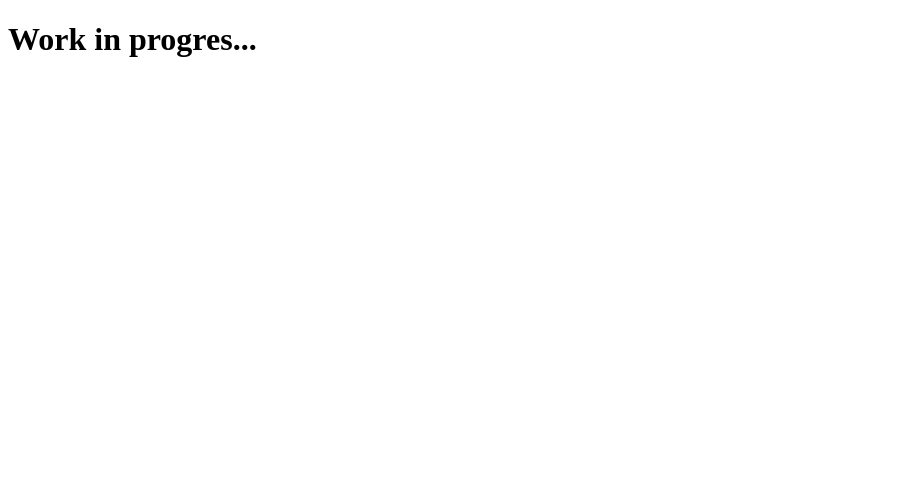
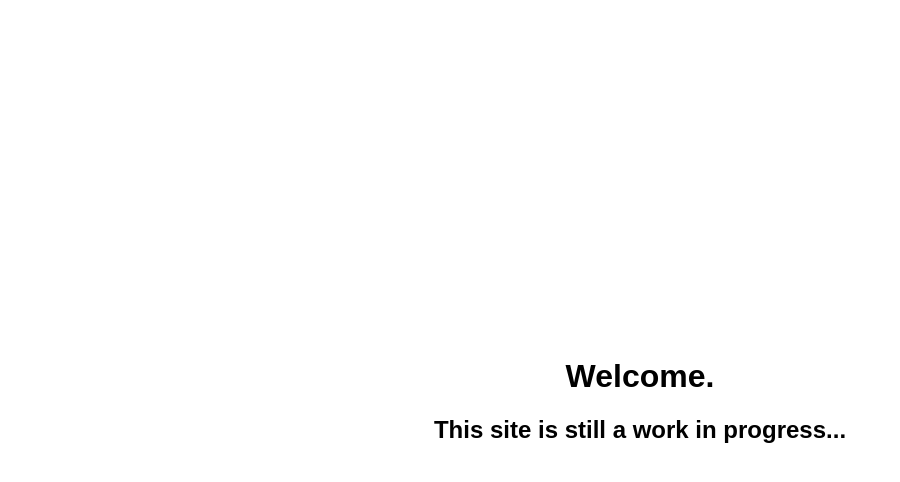
Before and after one commit to Anthony-Maxwell-2001/Anthony-Maxwell-2001.github.io, a plain HTML site: page index.html in a window 1280 px wide. Shown: the whole page, without its empty margins (0-900 px from the left). Drawn offline with Linux system fonts and the light colour scheme.

Commit message:
Improve landing page.

```diff
--- /dev/null
+++ b/css/style.css
@@ -0,0 +1,18 @@
+html,
+body {
+  height: 100%;
+  margin: 0;
+  padding: 0;
+  width: 100%;
+}
+
+body {
+    display: table;
+}
+
+.center_text {
+  text-align: center;
+  display: table-cell;
+  vertical-align: middle;
+  font-family: Arial, Helvetica, sans-serif;
+}
--- a/index.html
+++ b/index.html
@@ -3,9 +3,12 @@
     <head>
         <title>Anthony Maxwell Portfolio</title>
         <meta charset="utf-8">
-        <link rel="stylesheet" href="/css/style.css">
+        <link rel="stylesheet" href="css/style.css">
     </head>
     <body>
-        <h1>Work in progres...</h1>
+        <div class="center_text">
+            <h1>Welcome.</h1>
+            <h2>This site is still a work in progress...</h2>
+        </div>
     </body>
 </html>
```
